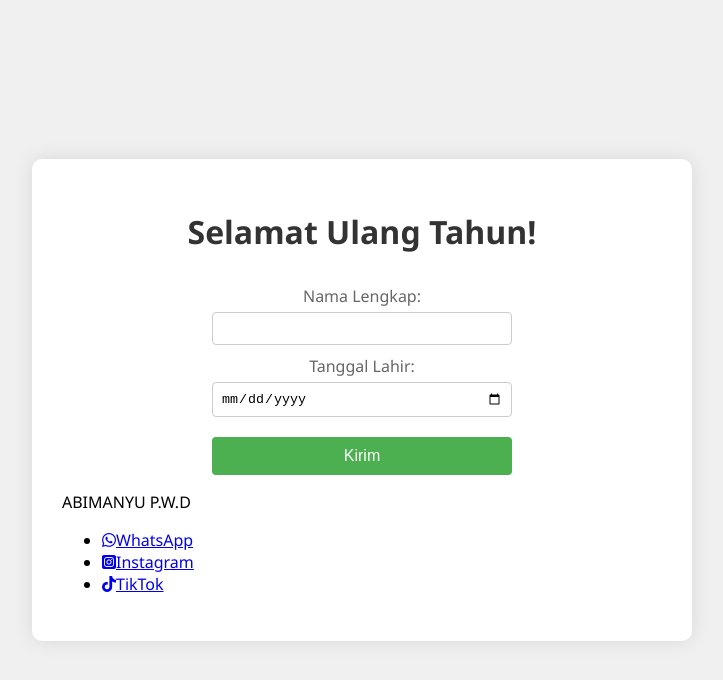
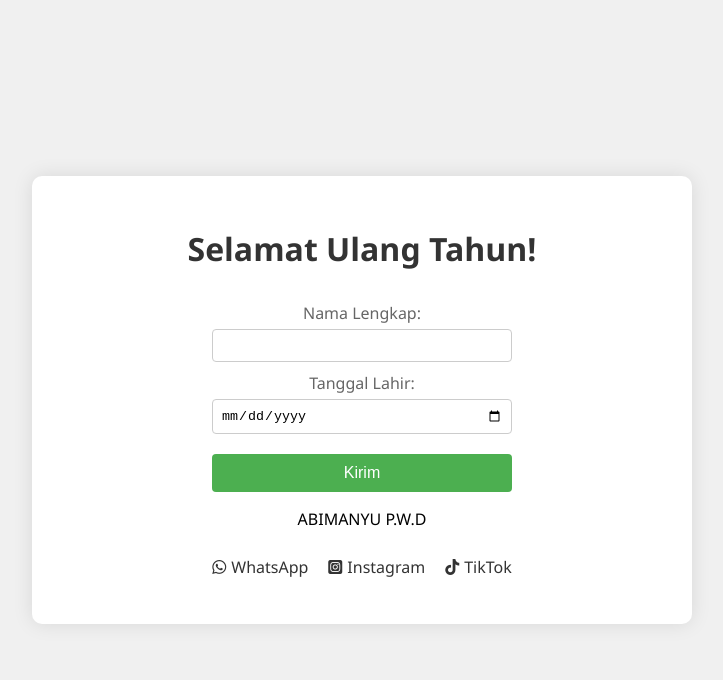
Before and after one commit to Binyok/ultah, a plain HTML site: page index.html in a window 1280 px wide. Shown: the whole page, without its empty margins (278-1001 px from the left). Drawn offline with Linux system fonts and the light colour scheme.

Commit message:
Update style.css

```diff
--- a/style.css
+++ b/style.css
@@ -99,3 +99,45 @@ button:hover {
         padding: 15px;
     }
 }
+.navbar-item ul li a{
+    transition: 1s ease-in-out;
+}
+.ul{
+    justify-content: center;
+    list-style: none;
+    display: flex;
+    gap: 1rem;
+}
+
+a{
+    text-decoration: none;
+    color: rgb(0, 0, 0) ;
+}
+.ul {
+    list-style: none;
+    padding: 0;
+    display: flex;
+    justify-content: center;
+    gap: 20px; /* Jarak antar tautan */
+}
+
+.ul li {
+    margin-top: 10px; /* Jarak antara tautan dan teks "ABIMANYU P.W.D" */
+}
+
+.ul li a {
+    text-decoration: none;
+    color: #333;
+    transition: color 0.3s ease; /* Transisi warna pada hover */
+}
+
+.ul li a:hover {
+    color: #45a049; /* Warna saat hover */
+}
+
+.ul li a i {
+    margin-right: 5px; /* Jarak antara ikon dan teks */
+}
+p{
+    text-align: center;
+}
```
